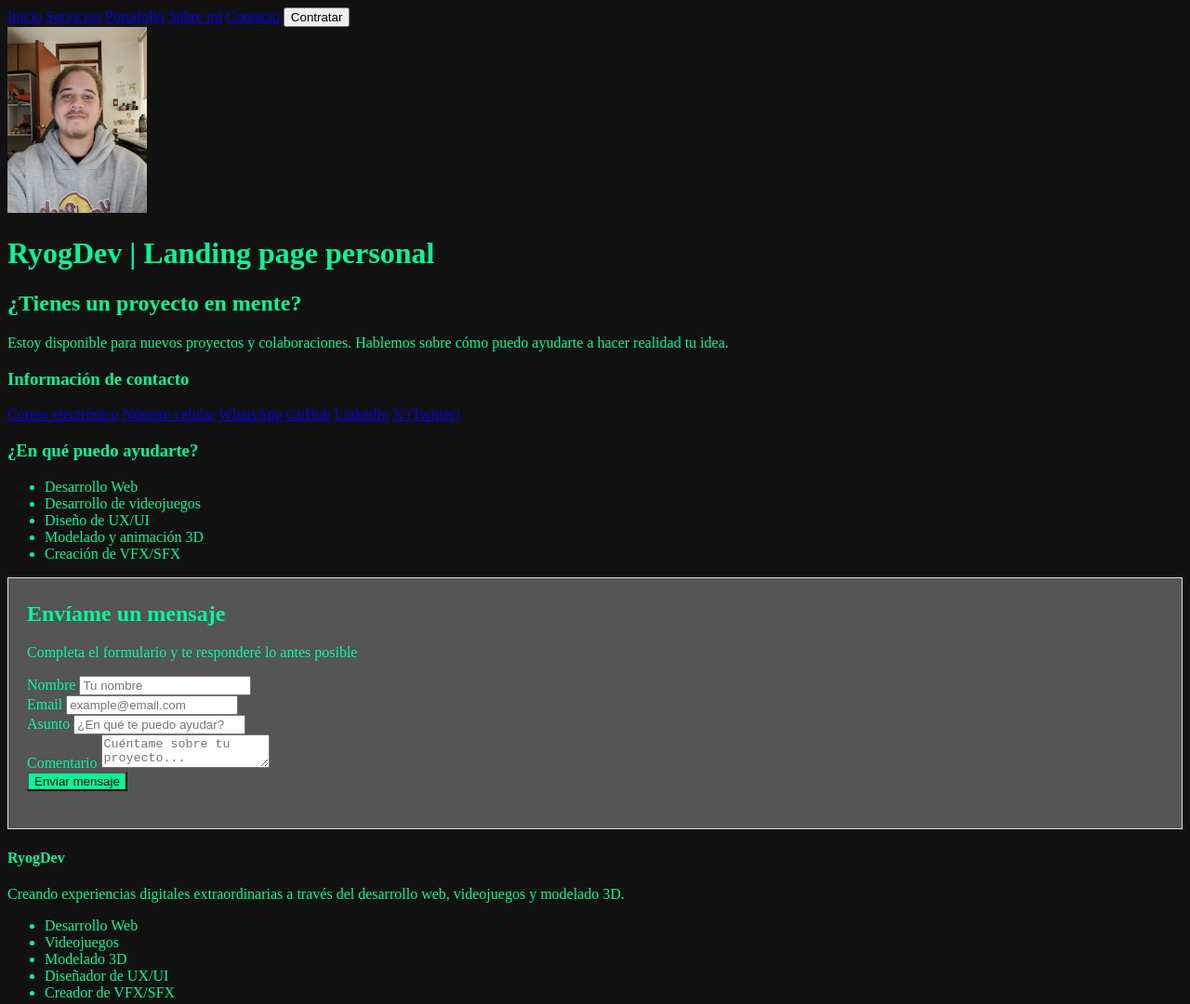
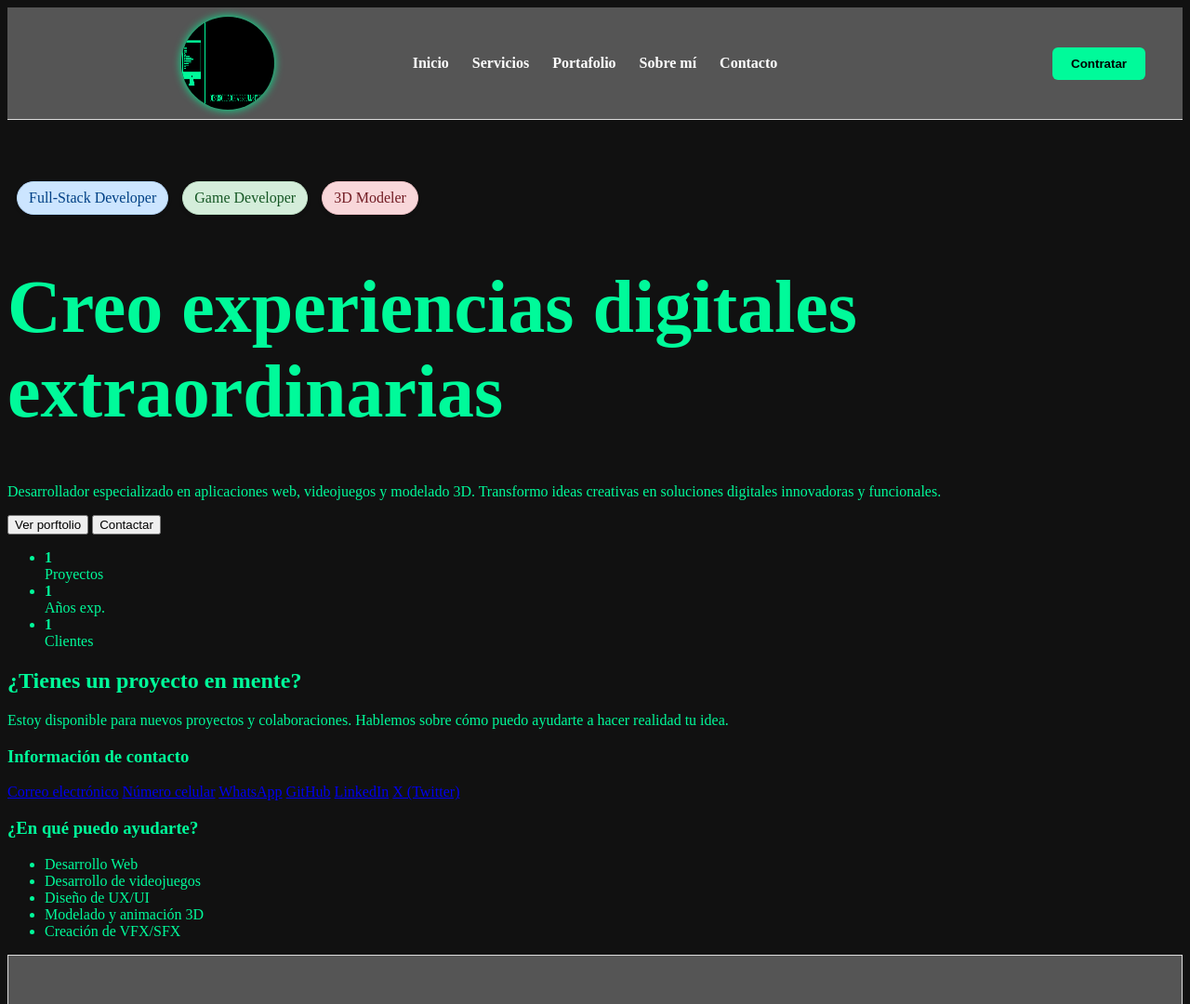
Before and after one commit to RyogIndieInc/landing-page-personal, a plain HTML site: page index.html in a window 1280 px wide. Shown: the top 1080 px of the page at 93% size. Drawn offline with Linux system fonts and the light colour scheme.

Commit message:
mejoré un poco la navbar pero aún le falta trabajo, mañana prosigo a arreglarlo y mejorar el header

```diff
--- a/index.html
+++ b/index.html
@@ -14,13 +14,13 @@
     <!-- Indica que los buscadores pueden indexar mi sitio y seguir mis enlaces.-->
     <meta name="robots" content="index, follow">
     <!-- Evita contenido duplicado -->
-    <link rel="canonical" href="misitioweb">
+    <link rel="canonical" href="https://ryogindieinc.github.io/landing-page-personal/">
 
     <!-- Facebook y redes sociales (Open Graph) -->
     <meta property="og:title" content="RyogDev | Landing page personal">
     <meta property="og:description" content="Explora el trabajo y perfil profesional de RyogDev, especialista en desarrollo web moderno.">
     <meta property="og:image" content="https://www.ryogdev.com/img/preview.jpg">
-    <meta property="og:url" content="https://www.ryogdev.com/">
+    <meta property="og:url" content="https://ryogindieinc.github.io/landing-page-personal/">
     <meta property="og:type" content="website">
 
     <!-- Twitter Card -->
@@ -41,17 +41,45 @@
 </head>
 <body>
     <header>
-        <nav>
-            <a href="#inicio">Inicio</a>
-            <a href="#servicios">Servicios</a>
-            <a href="#portafolio">Portafolio</a>
-            <a href="#sobre-mí">Sobre mí</a>
-            <a href="#contacto">Contacto</a>
-            <button>Contratar</button>
+        <nav id="navbar">
+            <div class="navbar-left">
+                <img src="./img/logo-ryogdev.png" alt="Logotipo de RyogDev" class="logo">
+            </div>
+
+            <div class="navbar-center">
+                <ul id="navbar-ul">
+                <li><a href="#inicio">Inicio</a></li>
+                <li><a href="#servicios">Servicios</a></li>
+                <li><a href="#portafolio">Portafolio</a></li>
+                <li><a href="#sobre-mí">Sobre mí</a></li>
+                <li><a href="#contacto">Contacto</a></li>
+            </ul>
+            </div>
+
+            <div class="navbar-right">
+                <button>Contratar</button>
+            </div>
         </nav>
-        <img src="img/preview.jpg" alt="Foto profesional de RyogDev, desarrollador web">
-        <h1><strong>RyogDev | Landing page personal</strong></h1>
+
     </header>
+    <div>
+        <ul class="list-habilidades">
+            <li class="list-habilidad1">Full-Stack Developer</li>
+            <li class="list-habilidad2">Game Developer</li>
+            <li class="list-habilidad3">3D Modeler</li>
+        </ul>
+    </div>
+    <div>
+        <h1><strong>Creo experiencias digitales extraordinarias</strong></h1>
+        <p>Desarrollador especializado en aplicaciones web, videojuegos y modelado 3D. Transformo ideas creativas en soluciones digitales innovadoras y funcionales.</p>
+        <button>Ver porftolio</button>
+        <button>Contactar</button>
+        <ul>
+            <li><strong>1</strong><br>Proyectos</li>
+            <li><strong>1</strong><br>Años exp.</li>
+            <li><strong>1</strong><br>Clientes</li>
+        </ul>
+    </div>
 
     <main>
         <section id="inicio">
@@ -73,10 +101,11 @@
 
     </main>
 
+    <!-- FOOTER - PIE DE PÁGINA-->
     <footer>
         <section id="contacto">
             <div id="front-footer">
-                <h1>¿Tienes un proyecto en mente?</h1>
+                <h2>¿Tienes un proyecto en mente?</h2>
                 <p>Estoy disponible para nuevos proyectos y colaboraciones. Hablemos sobre cómo puedo ayudarte a hacer realidad tu idea.</p>
             </div>
 
@@ -120,15 +149,15 @@
                     <label for="comentario">Comentario</label>
                     <textarea name="Comentario" id="comentario" placeholder="Cuéntame sobre tu proyecto..."></textarea>
                     <br>
-                    <button>Enviar mensaje</button>
+                    <button aria-label="Enviar mensaje">Enviar mensaje</button>
                 </form>
             </div>
         </section>
 
-        <section>
+        <section id="footer-piedepagina">
             <div>
                 <h4>RyogDev</h4>
-                <p>Creando experiencias digitales extraordinarias a través del desarrollo web, videojuegos y modelado 3D.</p>
+                <p>Creando experiencias digitales extraordinarias a través del desarrollo web, videojuegos, modelado 3D, diseños UX/UI y VFX/SFX.</p>
             </div>
 
             <div id="footer-servicios">
@@ -160,6 +189,8 @@
 
                     <li><a href="https://x.com/RyogDev" target="_blank" style="color: #1DA1F2; font-size: 24px;"><i class="fab fa-x-twitter"></i></a></li>
                 </ul>
+                <hr>
+                <p id="p-derechosreservados">© 2025 RyogDev. Todos los derechos reservados.</p>
             </div>
         </section>
     </footer>
--- a/style.css
+++ b/style.css
@@ -3,9 +3,119 @@ body {
     color: #00fa9a;
 }
 
-img {
-    width: 150px;
-    height: auto;
+/* NAV completo */
+#navbar {
+    display: flex;                       /* alineación horizontal */
+    justify-content: space-between;     /* separa los tres bloques */
+    align-items: center;                /* centra verticalmente */
+    background-color: #555;
+    border-bottom: 0.5px solid #ddd;
+    padding: 10px 40px;
+}
+
+/* Bloques internos */
+.navbar-left,
+.navbar-center,
+.navbar-right {
+    flex: 1;
+    display: flex;
+    align-items: center;
+}
+
+/* LOGO alineado a la izquierda */
+.logo {
+    height: 50px;
+    border-radius: 50%;
+}
+
+/* Menú centrado */
+.navbar-center {
+    justify-content: center;
+}
+
+.navbar-center ul {
+    list-style: none;
+    display: flex;
+    gap: 25px;
+    margin: 0;
+    padding: 0;
+}
+
+.navbar-center a {
+    color: #fff;
+    text-decoration: none;
+    font-weight: bold;
+}
+
+/* Botón alineado a la derecha */
+.navbar-right {
+    justify-content: flex-end;
+}
+
+.navbar-right button {
+    background-color: #00fa9a;
+    border: none;
+    padding: 10px 20px;
+    font-weight: bold;
+    border-radius: 6px;
+    cursor: pointer;
+    box-shadow: #000;
+}
+
+
+/* LOGOTIPO */
+.logo {
+    background-color: #000;
+    color: #00fa9a;
+    font-family: serif;
+    border-radius: 50%;
+    width: 100px;
+    height: 100px;
+    display: flex;
+    justify-content: center;
+    align-items: center;
+    text-align: center;
+    font-size: 1rem;
+    margin: auto;
+    box-shadow: 0 0 10px #00fa9a;
+}
+
+.list-habilidades {
+    list-style: none;
+    display: flex;
+    gap: 15px;
+    padding: 50px 0 0 10px;
+}
+
+.list-habilidad1 {
+    background-color: #cce5ff;  /* azul claro */
+    color: #004085;             /* azul más oscuro dentro de la misma gama */
+    padding: 8px 12px;
+    border: 1px solid #b8daff;
+    border-radius: 30px;
+    box-shadow: 0 2px 4px rgba(0, 0, 0, 0.1);
+}
+
+.list-habilidad2 {
+    background-color: #d4edda;  /* verde pastel */
+    color: #155724;             /* verde intenso */
+    padding: 8px 12px;
+    border: 1px solid #c3e6cb;
+    border-radius: 30px;
+    box-shadow: 0 2px 4px rgba(0, 0, 0, 0.1);
+}
+
+.list-habilidad3 {
+    background-color: #f8d7da;  /* rosa suave */
+    color: #721c24;             /* rosa oscuro */
+    padding: 8px 12px;
+    border: 1px solid #f5c6cb;
+    border-radius: 30px;
+    box-shadow: 0 2px 4px rgba(0, 0, 0, 0.1);
+}
+
+h1 {
+    font-size: 80px;
 }
 
 #formulario {
@@ -32,3 +142,11 @@ img {
     gap: 15px;
     padding: 0;
 }
+
+#footer-piedepagina {
+    background-color: #555;
+}
+
+#p-derechosreservados {
+    text-align: center;
+}
```
Also changed, not shown: img/logo-ryogdev.png (added).
